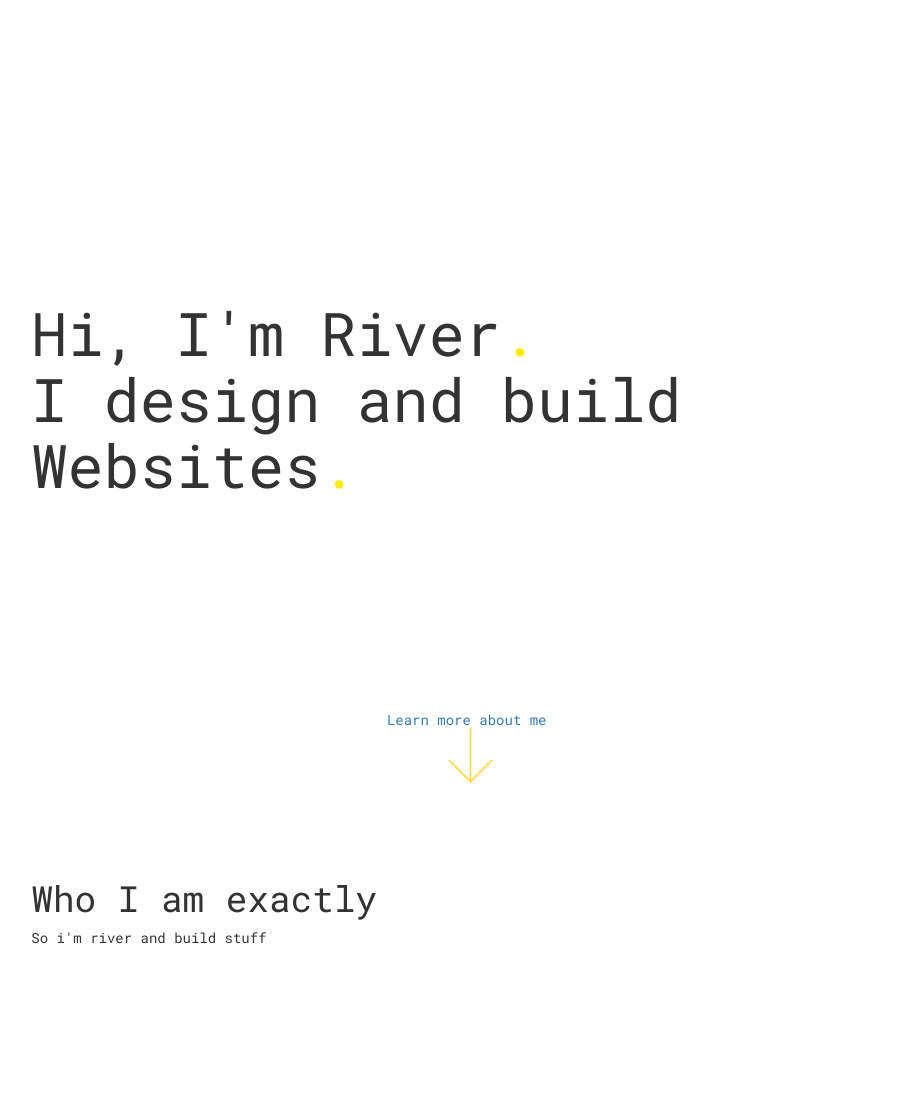
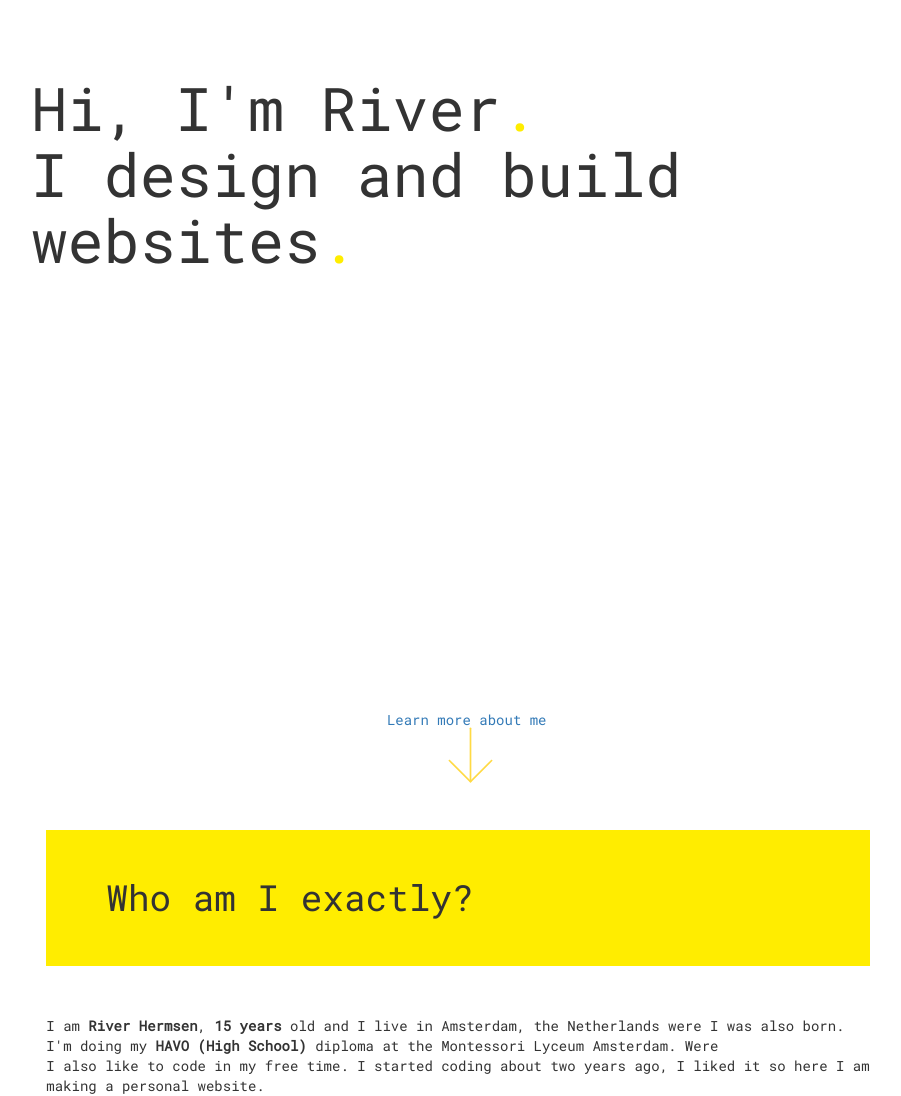
Before and after one commit to river-hermsen/Portfolio-Website, a plain HTML site: page index.html in a window 1280 px wide. Shown: the whole page, without its empty margins (182-1083 px from the left). Before the commit the page ends 958 px from the top, so only its background shows below. Drawn offline with nearby package versions, Linux system fonts and the light colour scheme.

Commit message:
made some changes

```diff
--- a/css/master.css
+++ b/css/master.css
@@ -5,16 +5,37 @@ body {
   padding:0;
   height:100%;
 }
+
+.jumbotron {
+  background-color: #ffed00;
+}
 /* END GENRAL */
 
 /* START HOME */
-.text-home-div {
-  margin-top: 300px;
-}
 
 .text-home {
   font-size: 430%;
 }
+.text-home-div {
+  margin-top: 300px;
+}
+/* normal phones: */
+@media screen and (min-height: 500px) and (max-height: 870px) {
+  .text-home-div {
+    margin-top: 75px;
+  }
+}
+
+/* iphone 4 screen: */
+@media screen and (max-height: 481px) {
+  .text-home-div {
+    margin-top: 0px;
+  }
+  .text-home {
+    font-size: 375%;
+  }
+}
+
 
 .color-dot-home {
   color: #ffed00;
@@ -36,8 +57,17 @@ body {
 }
 /* END HOME */
 /* BEGIN LEARN MORE ABOUT ME */
+
 .who-i {
-  position: relative;
-  margin-top: 350px;
+  position:absolute;
+  bottom:-100px;
+  height:90px;
 }
+
+.header-who {
+  background-color: #ffed00;
+}
+
+
+
 /* END LEARN MORE ABOUT ME */
--- a/index.html
+++ b/index.html
@@ -7,6 +7,7 @@
     <link rel="stylesheet" href="css/master.css">
     <link href="https://fonts.googleapis.com/css?family=Inconsolata" rel="stylesheet">
     <link href="https://fonts.googleapis.com/css?family=Roboto+Mono" rel="stylesheet">
+    <meta name="viewport" content="width=device-width, initial-scale=1">
   </head>
   <body>
     <div class="container-fluid">
@@ -16,10 +17,10 @@
           <h1 class="text-home">
             Hi, I'm River<span class="color-dot-home">.</span></br>
             I design and build</br>
-            Websites<span class="color-dot-home">.</span>
+            websites<span class="color-dot-home">.</span>
           </h1>
           <div class="button-learn-down-first col-md-offset-4 col-sm-offset-3 col-xs-offset-2">
-            <a href="#learn-more">
+            <a href="">
               <span class="button-learn-down-text">Learn more about me</span>
               <img src="svg/arrow-down-home.svg" class="button-learn-down-svg svg-down-yellow"></img>
             </a>
@@ -28,15 +29,19 @@
         </div>
         <!-- END HOME PAGE -->
         <!-- BEGIN LEARN MORE ABOUT ME -->
-        <div class="col-md-offset-2 col-sm-offset-2 col-xs-offset-1 text-home-div">
-          <div class="who-i" id="learn-more">
-            <h1>Who I am exactly</h1>
-            <p>So i'm river and build stuff</p>
+          <div class=" who-i col-md-8 col-md-offset-2 col-sm-offset-2 col-xs-offset-1">
+            <div class="header-who">
+              <h1 class="jumbotron">Who am I exactly?</h1>
+              </div>
+              <p></br> I am <b>River Hermsen</b>,
+      <b>15 years </b>old and I live in Amsterdam, the Netherlands were I was also born.
+      I'm doing my <b>HAVO (High School)</b> diploma at the Montessori Lyceum Amsterdam. Were </br>
+      I also like to code in my free time. I started coding about two years ago, I liked it so here I am making a personal website.
+
+      </p>
           </div>
-        </div>
         <!-- END LEARN MORE ABOUT ME -->
       </div>
-
     </div>
   </body>
 </html>
```
Also changed, not shown: images/foto-mezelf.jpg (added).
